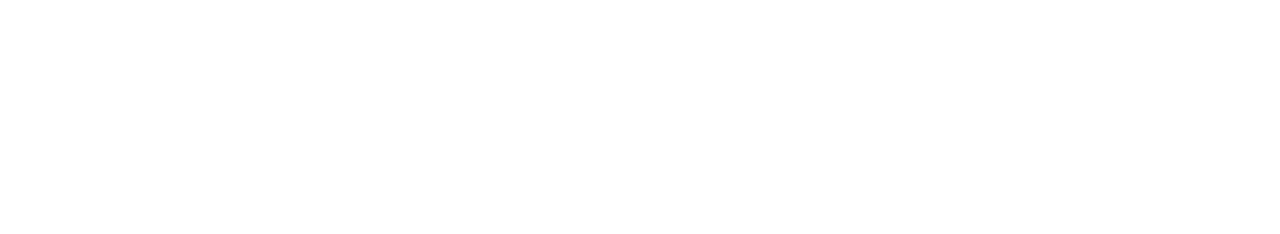
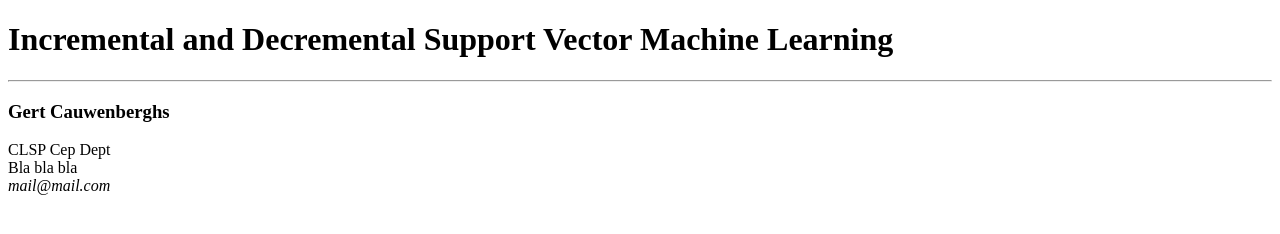
Before and after one commit to Barbarubia/paper-scientifico, a plain HTML site: page index.html in a window 1280 px wide. Drawn offline with Linux system fonts and the light colour scheme.

Commit message:
Creato header

```diff
--- a/index.html
+++ b/index.html
@@ -10,6 +10,17 @@
 
     <!-- intestazione con titolo e info autore -->
     <header>
+        <!-- Titolo -->
+        <h1>Incremental and Decremental Support Vector Machine Learning</h1>
+        <hr>
+
+        <!-- Info autore -->
+        <h3>Gert Cauwenberghs</h3>
+        <p>
+            CLSP Cep Dept <br>
+            Bla bla bla <br>
+            <em>mail@mail.com</em>
+        </p>
 
     </header>
 
```
